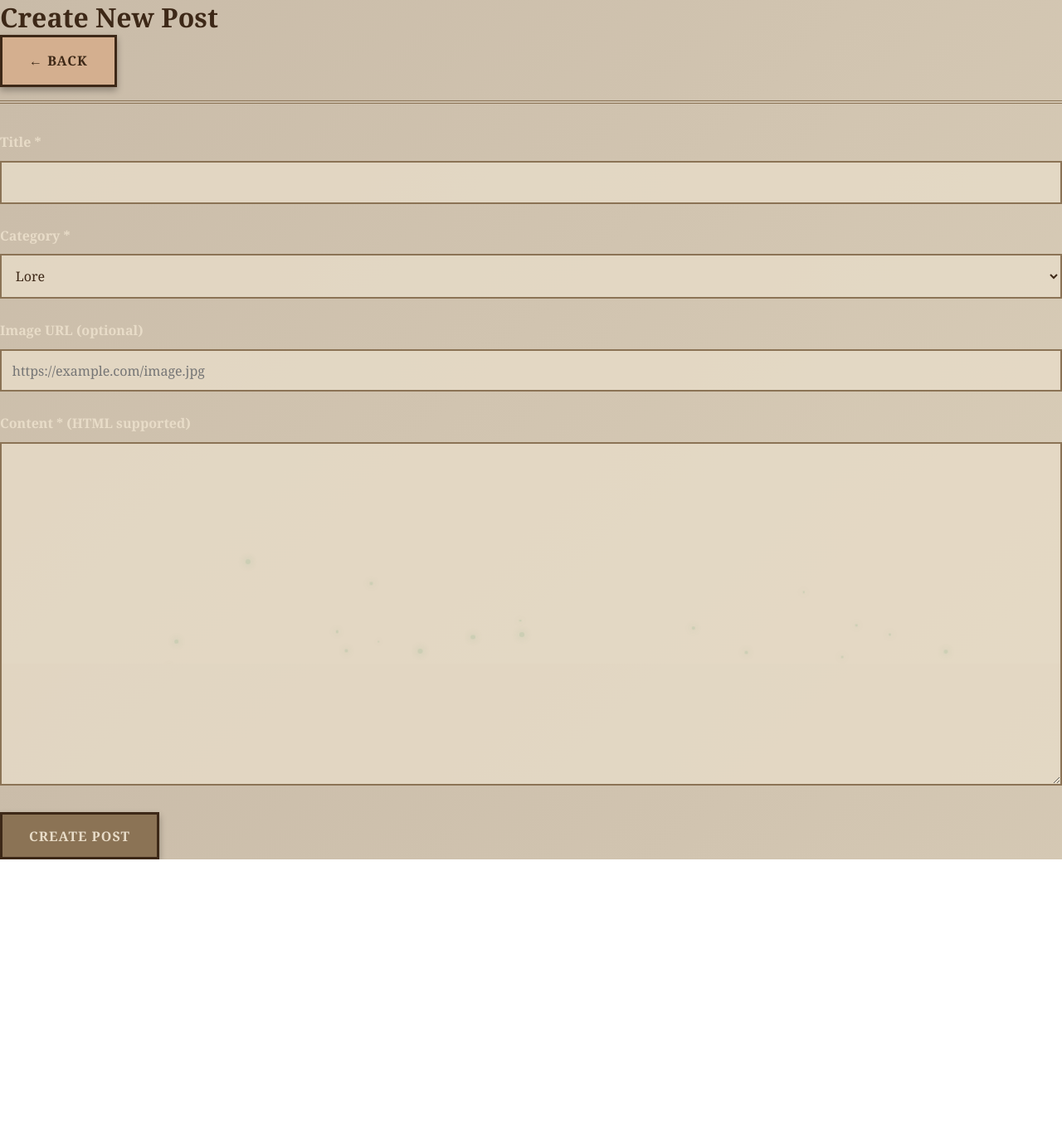
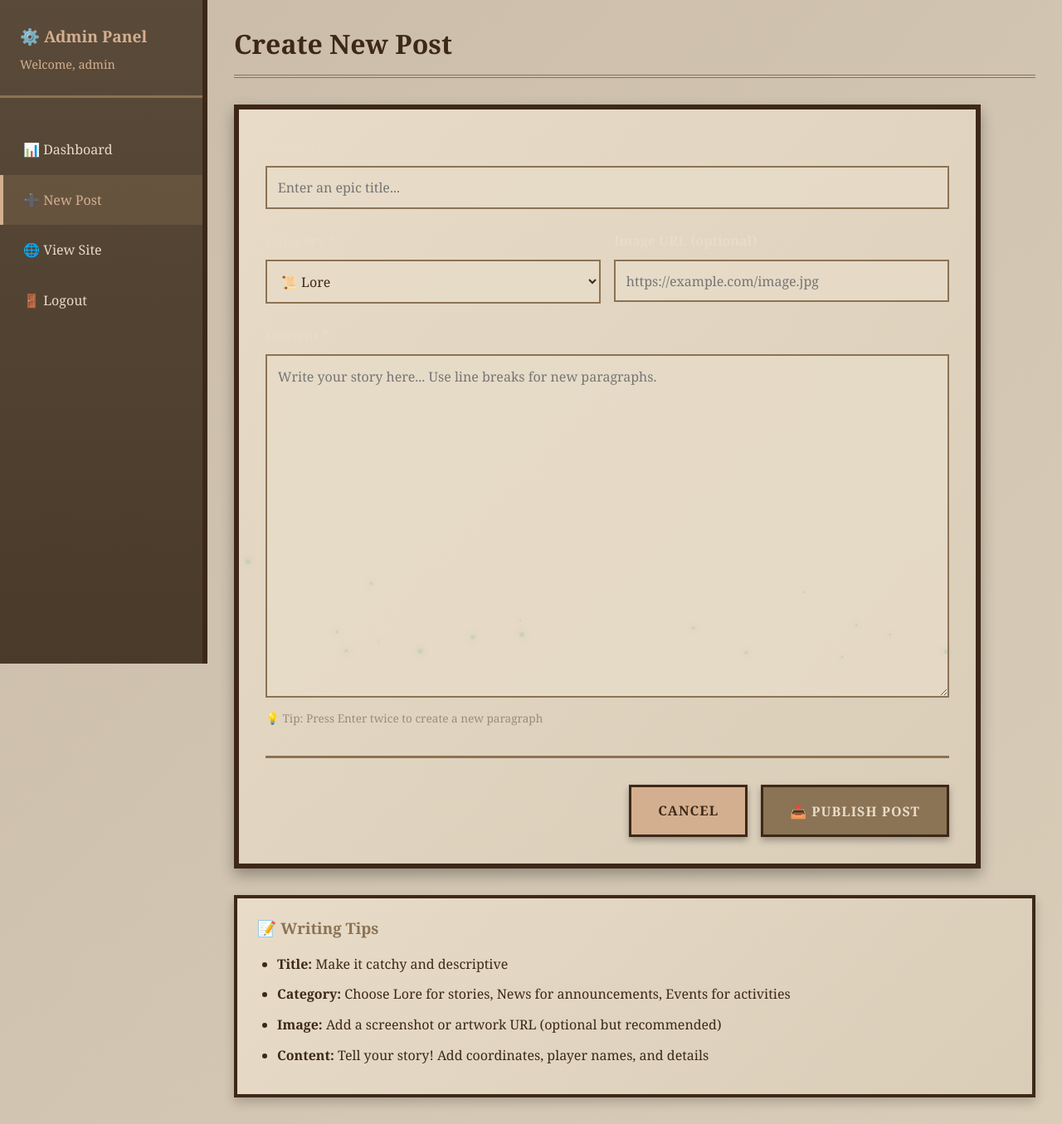
Before and after one commit to MicuBogdan/windplex, a Next.js app: page /admin/post/new in a window 1280 px wide. Shown: the whole page at 83% size. Before the commit the page ends 1036 px from the top, so only its background shows below. Built offline with nearby package versions, Linux system fonts and the light colour scheme.

Commit message:
Fix: Admin post forms with Express structure - sidebar, form-row, help-box

```diff
--- a/app/admin/post/new/page.js
+++ b/app/admin/post/new/page.js
@@ -14,6 +14,7 @@ export default function NewPost() {
   });
   const [loading, setLoading] = useState(false);
   const [error, setError] = useState('');
+  const [username] = useState('admin');
 
   const handleSubmit = async (e) => {
     e.preventDefault();
@@ -40,36 +41,60 @@ export default function NewPost() {
     }
   };
 
+  const handleLogout = async () => {
+    await fetch('/api/admin/logout', { method: 'POST' });
+    router.push('/admin/login');
+  };
+
   return (
-    <div className="admin-container">
-      <div className="admin-header">
+    <div className="admin-layout">
+      <aside className="admin-sidebar">
+        <div className="admin-logo">
+          <h2>⚙️ Admin Panel</h2>
+          <p>Welcome, {username}</p>
+        </div>
+        <nav className="admin-nav">
+          <Link href="/admin/dashboard">📊 Dashboard</Link>
+          <Link href="/admin/post/new" className="active">➕ New Post</Link>
+          <a href="/" target="_blank">🌐 View Site</a>
+          <a href="#" onClick={(e) => { e.preventDefault(); handleLogout(); }}>🚪 Logout</a>
+        </nav>
+      </aside>
+
+      <main className="admin-main">
+        <header className="admin-header">
           <h1>Create New Post</h1>
-        <Link href="/admin/dashboard" className="btn btn-secondary">← Back</Link>
-      </div>
+        </header>
 
+        <div className="admin-content">
+          <div className="form-container">
             <form onSubmit={handleSubmit} className="post-form">
               <div className="form-group">
-          <label htmlFor="title">Title *</label>
+                <label htmlFor="title">Post Title *</label>
                 <input
                   type="text"
                   id="title"
+                  name="title"
                   value={formData.title}
                   onChange={(e) => setFormData({ ...formData, title: e.target.value })}
                   required
+                  placeholder="Enter an epic title..."
                 />
               </div>
 
+              <div className="form-row">
                 <div className="form-group">
                   <label htmlFor="category">Category *</label>
                   <select
                     id="category"
+                    name="category"
                     value={formData.category}
                     onChange={(e) => setFormData({ ...formData, category: e.target.value })}
                     required
                   >
-            <option value="lore">Lore</option>
-            <option value="news">News</option>
-            <option value="events">Events</option>
+                    <option value="lore">📜 Lore</option>
+                    <option value="news">📰 News</option>
+                    <option value="events">🎉 Events</option>
                   </select>
                 </div>
 
@@ -78,31 +103,52 @@ export default function NewPost() {
                   <input
                     type="url"
                     id="image_url"
+                    name="image_url"
                     value={formData.image_url}
                     onChange={(e) => setFormData({ ...formData, image_url: e.target.value })}
                     placeholder="https://example.com/image.jpg"
                   />
                 </div>
+              </div>
 
               <div className="form-group">
-          <label htmlFor="content">Content * (HTML supported)</label>
+                <label htmlFor="content">Content *</label>
                 <textarea
                   id="content"
-            rows="15"
+                  name="content"
                   value={formData.content}
                   onChange={(e) => setFormData({ ...formData, content: e.target.value })}
                   required
+                  rows="15"
+                  placeholder="Write your story here... Use line breaks for new paragraphs."
                 />
+                <small>💡 Tip: Press Enter twice to create a new paragraph</small>
               </div>
 
               {error && (
                 <div className="alert alert-error">{error}</div>
               )}
 
+              <div className="form-actions">
+                <Link href="/admin/dashboard" className="btn btn-secondary">Cancel</Link>
                 <button type="submit" className="btn btn-primary" disabled={loading}>
-          {loading ? 'Creating...' : 'Create Post'}
+                  {loading ? 'Publishing...' : '📤 Publish Post'}
                 </button>
+              </div>
             </form>
+          </div>
+
+          <div className="help-box">
+            <h3>📝 Writing Tips</h3>
+            <ul>
+              <li><strong>Title:</strong> Make it catchy and descriptive</li>
+              <li><strong>Category:</strong> Choose Lore for stories, News for announcements, Events for activities</li>
+              <li><strong>Image:</strong> Add a screenshot or artwork URL (optional but recommended)</li>
+              <li><strong>Content:</strong> Tell your story! Add coordinates, player names, and details</li>
+            </ul>
+          </div>
+        </div>
+      </main>
     </div>
   );
 }
```
Also changed, not shown: app/admin/post/edit/[id]/page.js (+62 -12 lines). Lines whose indentation alone changed are shown as unchanged.
